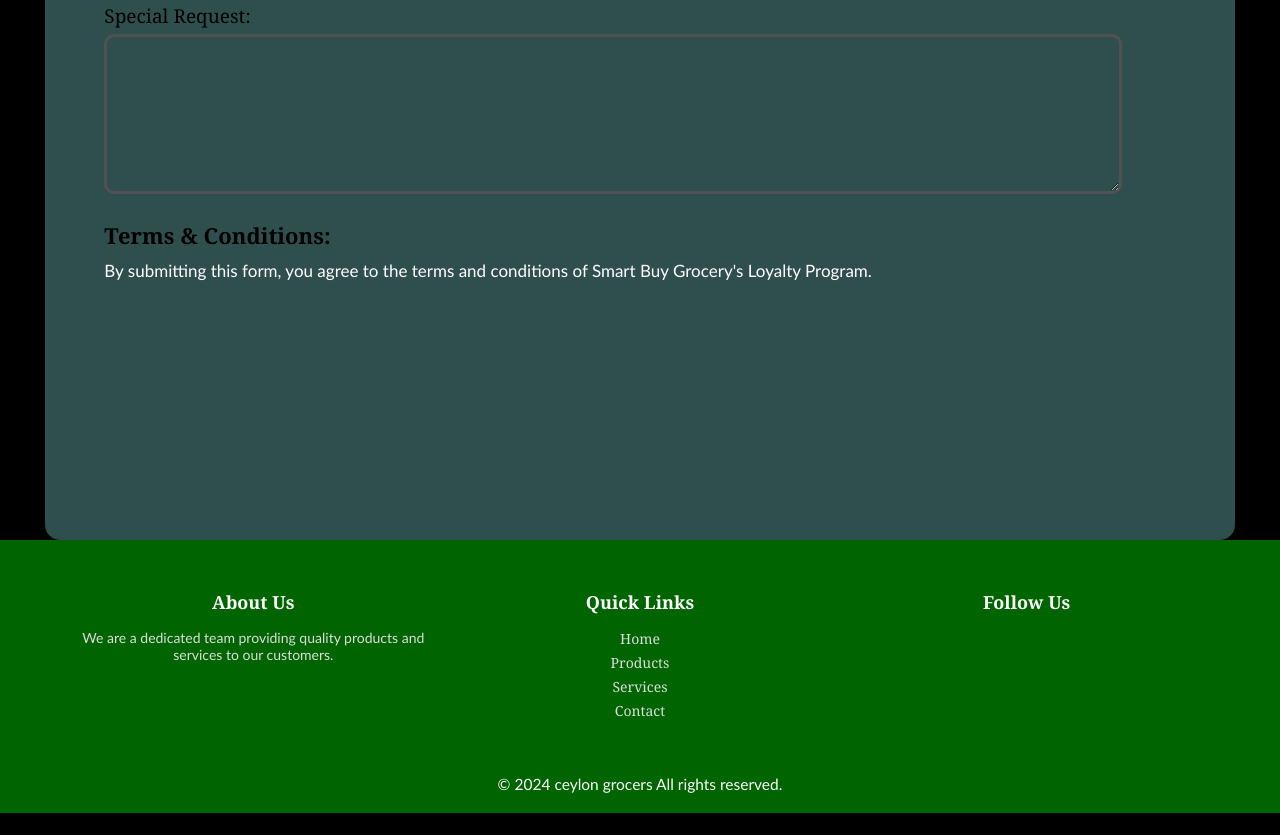
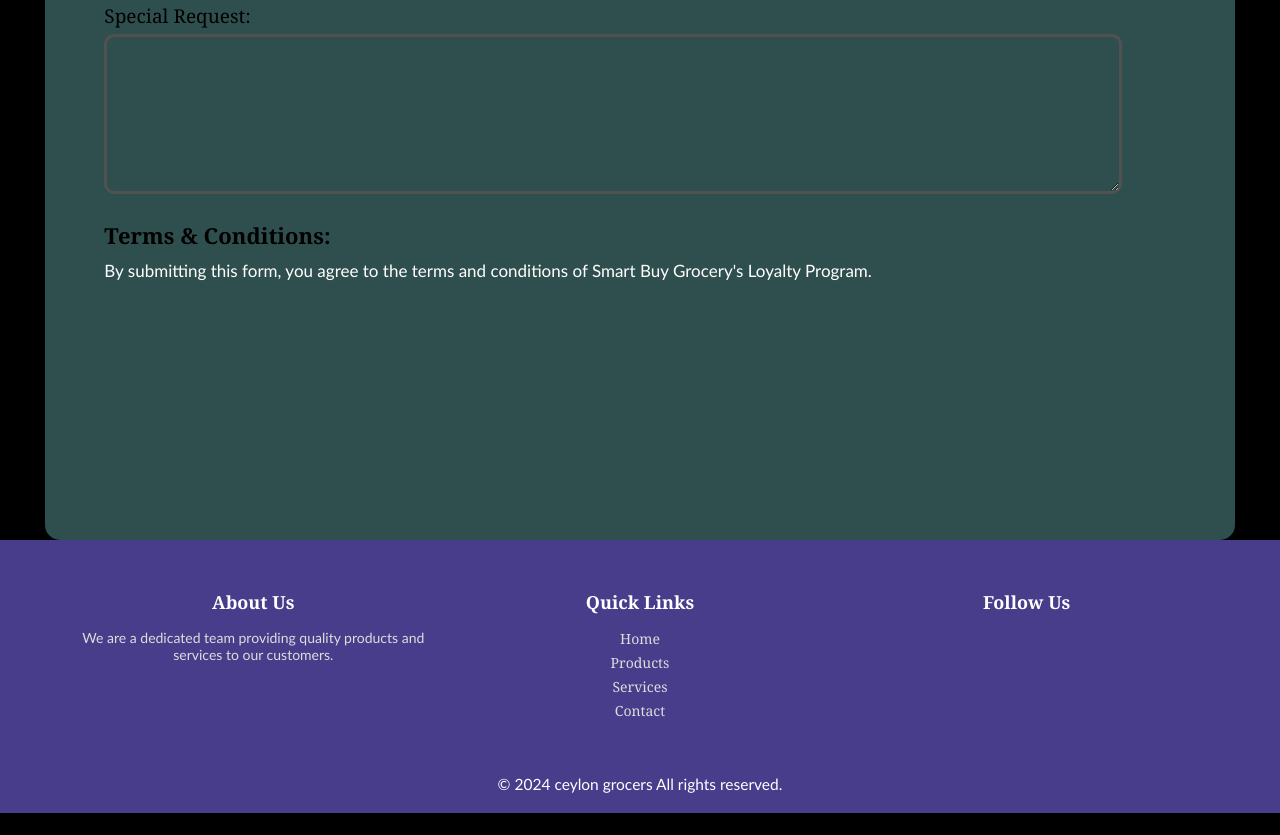
Before and after one commit to saviiiiiiiiiiiiiiiiiiii/WDOS-cb012733, a plain HTML site: page loyalty regi.html in a window 1280 px wide. Shown: the part 1339-2174 px from the top of the page. Drawn offline with Linux system fonts and the light colour scheme.

Commit message:
Update loyalty regi.css

```diff
--- a/css/loyalty regi.css
+++ b/css/loyalty regi.css
@@ -420,7 +420,7 @@ input[type="checkbox"] {
   }
 
   footer {
-    background-color: darkgreen;
+    background-color: darkslateblue;
     color: white;
     padding: 20px 0;
     text-align: center;
```
